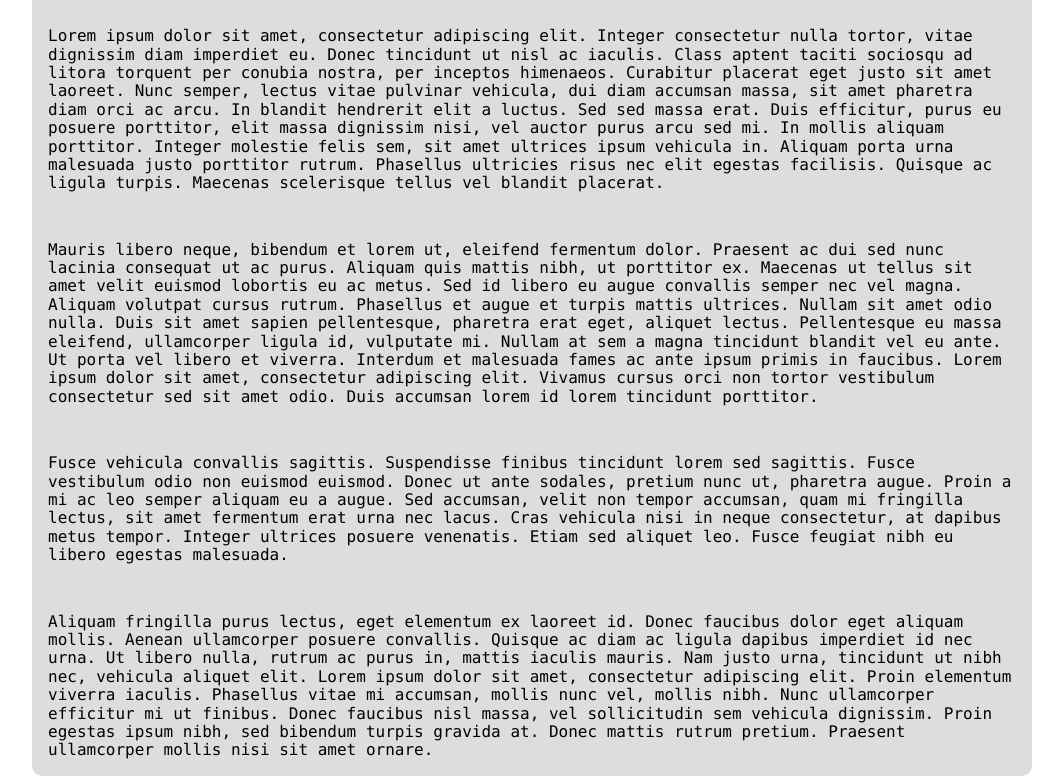
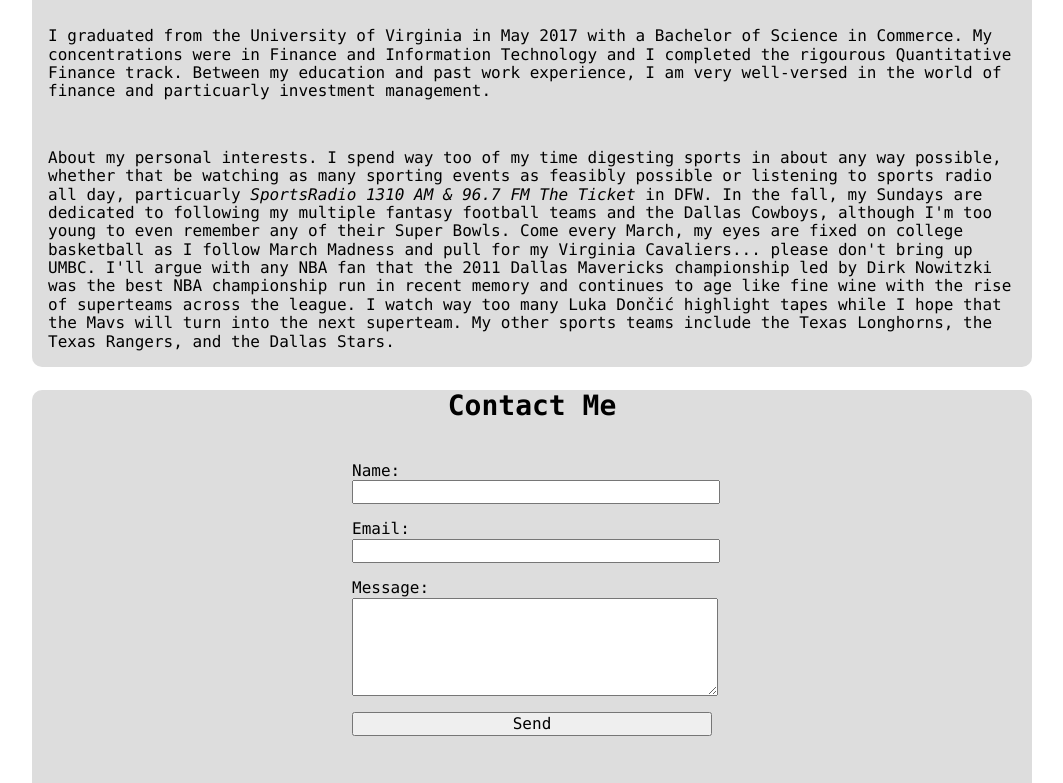
Before and after one commit to SamDaltonJr/portfolio, a React (Create React App) app: page / in a window 1280 px wide. Shown: the part 2340-3123 px from the top of the page, without its empty margins (108-1171 px from the left). Built offline with nearby package versions, Linux system fonts and the light colour scheme.

Commit message:
long about me sports paragraph

```diff
--- a/src/components/About/About.js
+++ b/src/components/About/About.js
@@ -7,59 +7,32 @@
       <div className="About-container">
         <div className="About-card">
           <h2>About me</h2>
-          <p>primary summary paragraph</p>
+          <p>About my aspirations to be a coder.</p>
           <p>
-            Lorem ipsum dolor sit amet, consectetur adipiscing elit. Integer
-            consectetur nulla tortor, vitae dignissim diam imperdiet eu. Donec
-            tincidunt ut nisl ac iaculis. Class aptent taciti sociosqu ad litora
-            torquent per conubia nostra, per inceptos himenaeos. Curabitur
-            placerat eget justo sit amet laoreet. Nunc semper, lectus vitae
-            pulvinar vehicula, dui diam accumsan massa, sit amet pharetra diam
-            orci ac arcu. In blandit hendrerit elit a luctus. Sed sed massa
-            erat. Duis efficitur, purus eu posuere porttitor, elit massa
-            dignissim nisi, vel auctor purus arcu sed mi. In mollis aliquam
-            porttitor. Integer molestie felis sem, sit amet ultrices ipsum
-            vehicula in. Aliquam porta urna malesuada justo porttitor rutrum.
-            Phasellus ultricies risus nec elit egestas facilisis. Quisque ac
-            ligula turpis. Maecenas scelerisque tellus vel blandit placerat.
+            I graduated from the University of Virginia in May 2017 with a
+            Bachelor of Science in Commerce. My concentrations were in Finance
+            and Information Technology and I completed the rigourous
+            Quantitative Finance track. Between my education and past work
+            experience, I am very well-versed in the world of finance and
+            particuarly investment management.
           </p>
           <p>
-            Mauris libero neque, bibendum et lorem ut, eleifend fermentum dolor.
-            Praesent ac dui sed nunc lacinia consequat ut ac purus. Aliquam quis
-            mattis nibh, ut porttitor ex. Maecenas ut tellus sit amet velit
-            euismod lobortis eu ac metus. Sed id libero eu augue convallis
-            semper nec vel magna. Aliquam volutpat cursus rutrum. Phasellus et
-            augue et turpis mattis ultrices. Nullam sit amet odio nulla. Duis
-            sit amet sapien pellentesque, pharetra erat eget, aliquet lectus.
-            Pellentesque eu massa eleifend, ullamcorper ligula id, vulputate mi.
-            Nullam at sem a magna tincidunt blandit vel eu ante. Ut porta vel
-            libero et viverra. Interdum et malesuada fames ac ante ipsum primis
-            in faucibus. Lorem ipsum dolor sit amet, consectetur adipiscing
-            elit. Vivamus cursus orci non tortor vestibulum consectetur sed sit
-            amet odio. Duis accumsan lorem id lorem tincidunt porttitor.
-          </p>
-          <p>
-            Fusce vehicula convallis sagittis. Suspendisse finibus tincidunt
-            lorem sed sagittis. Fusce vestibulum odio non euismod euismod. Donec
-            ut ante sodales, pretium nunc ut, pharetra augue. Proin a mi ac leo
-            semper aliquam eu a augue. Sed accumsan, velit non tempor accumsan,
-            quam mi fringilla lectus, sit amet fermentum erat urna nec lacus.
-            Cras vehicula nisi in neque consectetur, at dapibus metus tempor.
-            Integer ultrices posuere venenatis. Etiam sed aliquet leo. Fusce
-            feugiat nibh eu libero egestas malesuada.
-          </p>
-          <p>
-            Aliquam fringilla purus lectus, eget elementum ex laoreet id. Donec
-            faucibus dolor eget aliquam mollis. Aenean ullamcorper posuere
-            convallis. Quisque ac diam ac ligula dapibus imperdiet id nec urna.
-            Ut libero nulla, rutrum ac purus in, mattis iaculis mauris. Nam
-            justo urna, tincidunt ut nibh nec, vehicula aliquet elit. Lorem
-            ipsum dolor sit amet, consectetur adipiscing elit. Proin elementum
-            viverra iaculis. Phasellus vitae mi accumsan, mollis nunc vel,
-            mollis nibh. Nunc ullamcorper efficitur mi ut finibus. Donec
-            faucibus nisl massa, vel sollicitudin sem vehicula dignissim. Proin
-            egestas ipsum nibh, sed bibendum turpis gravida at. Donec mattis
-            rutrum pretium. Praesent ullamcorper mollis nisi sit amet ornare.
+            About my personal interests. I spend way too of my time digesting
+            sports in about any way possible, whether that be watching as many
+            sporting events as feasibly possible or listening to sports radio
+            all day, particuarly <i>SportsRadio 1310 AM & 96.7 FM The Ticket</i>{' '}
+            in DFW. In the fall, my Sundays are dedicated to following my
+            multiple fantasy football teams and the Dallas Cowboys, although I'm
+            too young to even remember any of their Super Bowls. Come every
+            March, my eyes are fixed on college basketball as I follow March
+            Madness and pull for my Virginia Cavaliers... please don't bring up
+            UMBC. I'll argue with any NBA fan that the 2011 Dallas Mavericks
+            championship led by Dirk Nowitzki was the best NBA championship run
+            in recent memory and continues to age like fine wine with the rise
+            of superteams across the league. I watch way too many Luka Dončić
+            highlight tapes while I hope that the Mavs will turn into the next
+            superteam. My other sports teams include the Texas Longhorns, the
+            Texas Rangers, and the Dallas Stars.
           </p>
         </div>
       </div>
--- a/src/components/Projects/Projects.js
+++ b/src/components/Projects/Projects.js
@@ -33,6 +33,8 @@
               className="github-link"
               title="GoCery repository"
               href="https://github.com/thinkful-ei25/hiphip"
+              target="_blank"
+              rel="noopener noreferrer"
             >
               GoCery
             </a>
@@ -41,6 +43,8 @@
               className="app-link"
               title="GoCery Live"
               href="https://gocery-app.netlify.com"
+              target="_blank"
+              rel="noopener noreferrer"
             >
               Live
             </a>
@@ -116,6 +120,8 @@
               className="github-link"
               title="Inventory Manager App repository"
               href="https://github.com/thinkful-ei25/sam-inventory-management-client"
+              target="_blank"
+              rel="noopener noreferrer"
             >
               Inventory Manager
             </a>
@@ -124,6 +130,8 @@
               className="app-link"
               title="Inventory Managemer App"
               href="https://inventory-management-app-fo76.herokuapp.com"
+              target="_blank"
+              rel="noopener noreferrer"
             >
               Live
             </a>
```
